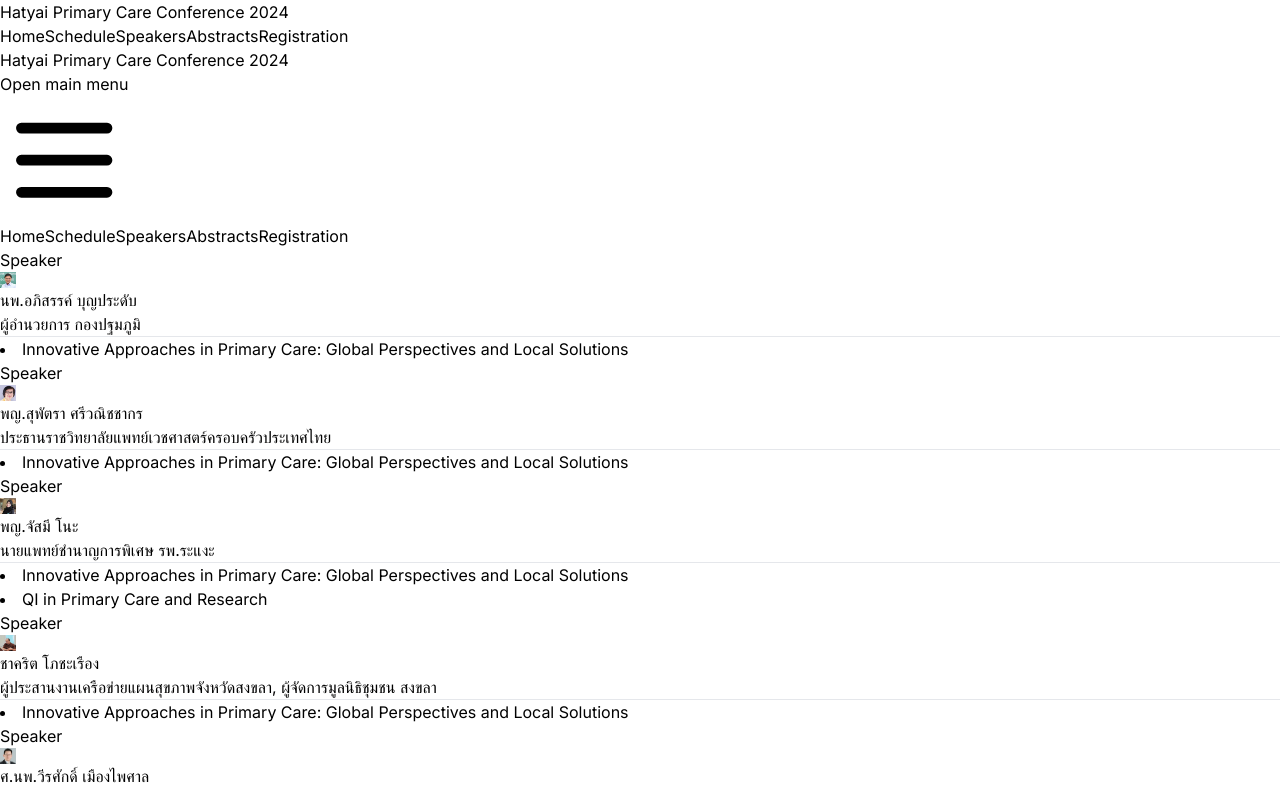
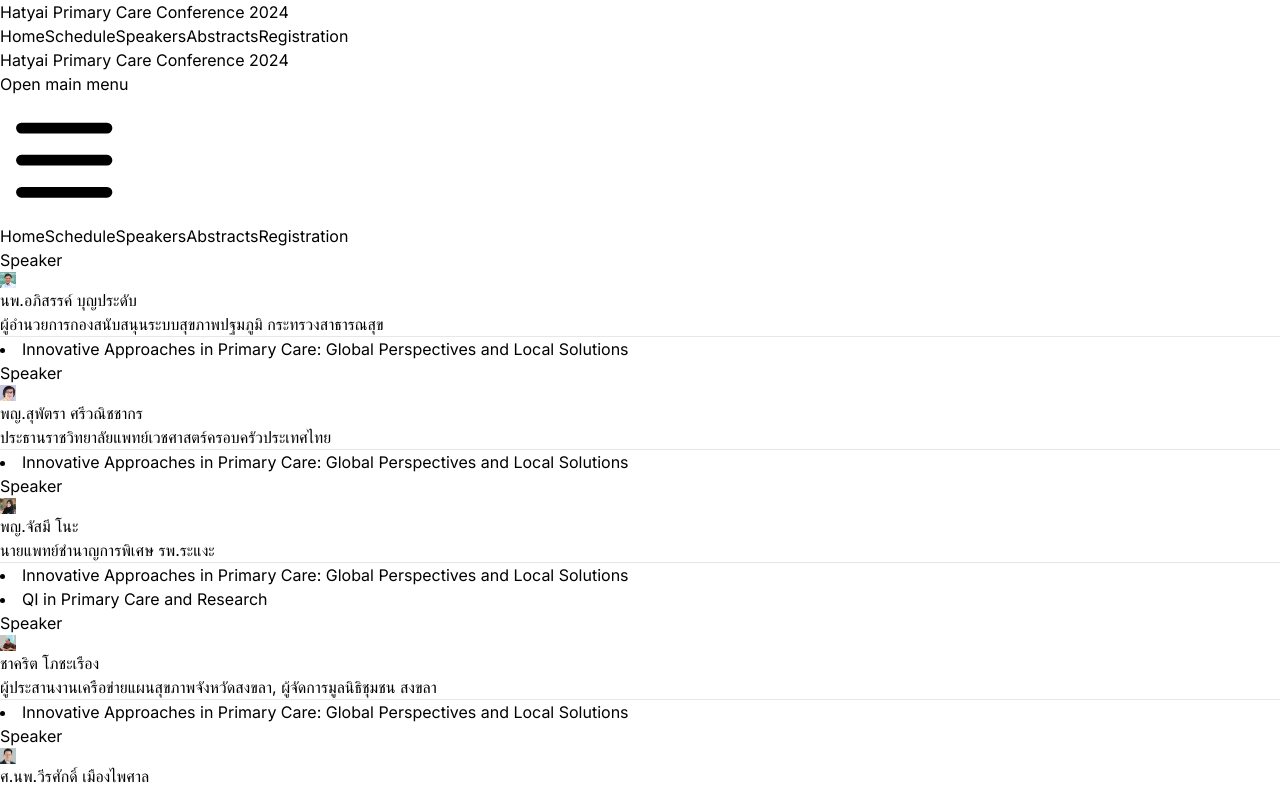
Before and after one commit to Wasin137/primary-care-conference, a Next.js app: page /speakers in a window 1280 px wide. Shown: the top 791 px of the page. Built offline with nearby package versions, Linux system fonts and the light colour scheme.

Commit message:
Update new poster and edit position of Apisan

```diff
--- a/app/page.js
+++ b/app/page.js
@@ -23,7 +23,7 @@ export default function Home() {
     {
       photo: ApisanPhoto,
       name: 'นพ.อภิสรรค์ บุญประดับ',
-      position: 'ผู้อำนวยการ กองปฐมภูมิ',
+      position: 'ผู้อำนวยการกองสนับสนุนระบบสุขภาพปฐมภูมิ กระทรวงสาธารณสุข',
       description: ['Innovative Approaches in Primary Care: Global Perspectives and Local Solutions']
     },
     {
--- a/app/speakers/page.js
+++ b/app/speakers/page.js
@@ -32,7 +32,7 @@ const speakers = [
     {
         photo: ApisanPhoto,
         name:'นพ.อภิสรรค์ บุญประดับ',
-        position:'ผู้อำนวยการ กองปฐมภูมิ',
+        position:'ผู้อำนวยการกองสนับสนุนระบบสุขภาพปฐมภูมิ กระทรวงสาธารณสุข',
         description:['Innovative Approaches in Primary Care: Global Perspectives and Local Solutions']
     },
     {
```
Also changed, not shown: public/posters/main_poster.png.
